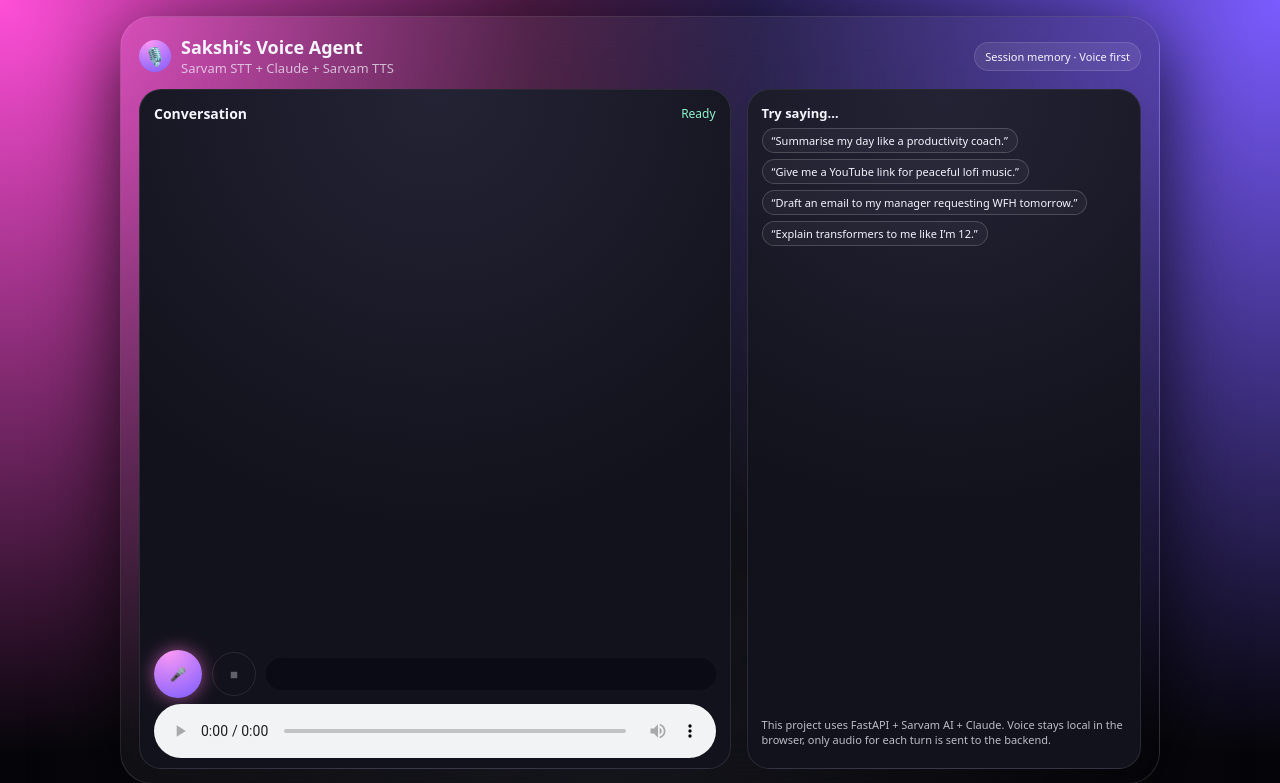
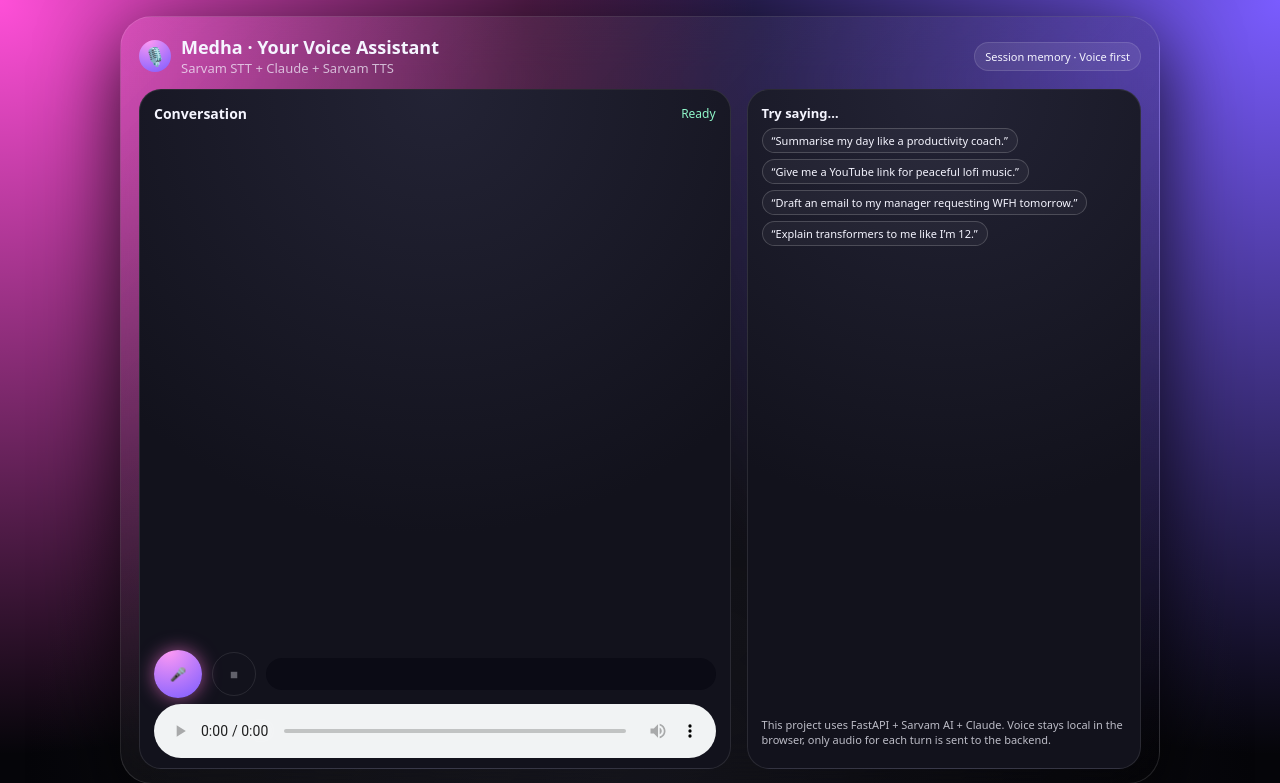
Before and after one commit to Misssakshi003/medha-voice-assistant, a FastAPI app: page / in a window 1280 px wide. Shown: the top 783 px of the page. Run offline with FastAPI, Linux system fonts and the light colour scheme.

Commit message:
Rename to Medha Voice Assistant

```diff
--- a/app.py
+++ b/app.py
@@ -17,7 +17,7 @@ try:
 except Exception:  # pragma: no cover - optional dependency path
     run_research_query = None  # type: ignore[assignment]
 
-app = FastAPI(title="Sakshi Voice Agent")
+app = FastAPI(title="Medha Voice Assistant")
 
 BASE_DIR = os.path.dirname(os.path.abspath(__file__))
 
--- a/templates/index.html
+++ b/templates/index.html
@@ -12,7 +12,7 @@
         <div class="header-left">
           <div class="avatar">🎙️</div>
           <div class="title-block">
-            <div class="title">Sakshi’s Voice Agent</div>
+            <div class="title">Medha · Your Voice Assistant</div>
             <div class="subtitle">Sarvam STT + Claude + Sarvam TTS</div>
           </div>
         </div>
```
Also changed, not shown: README.md.
